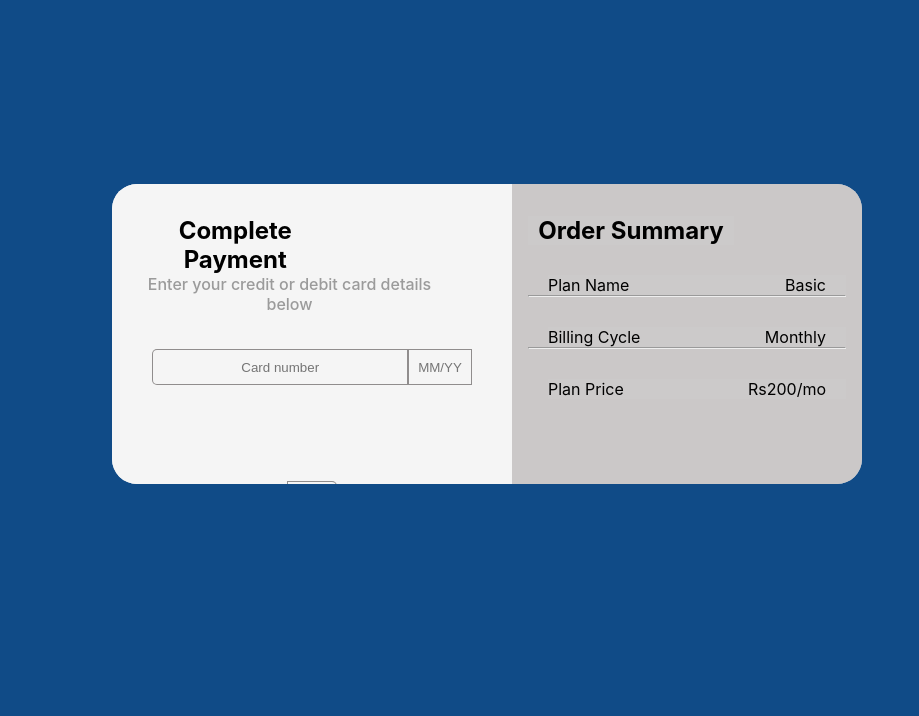
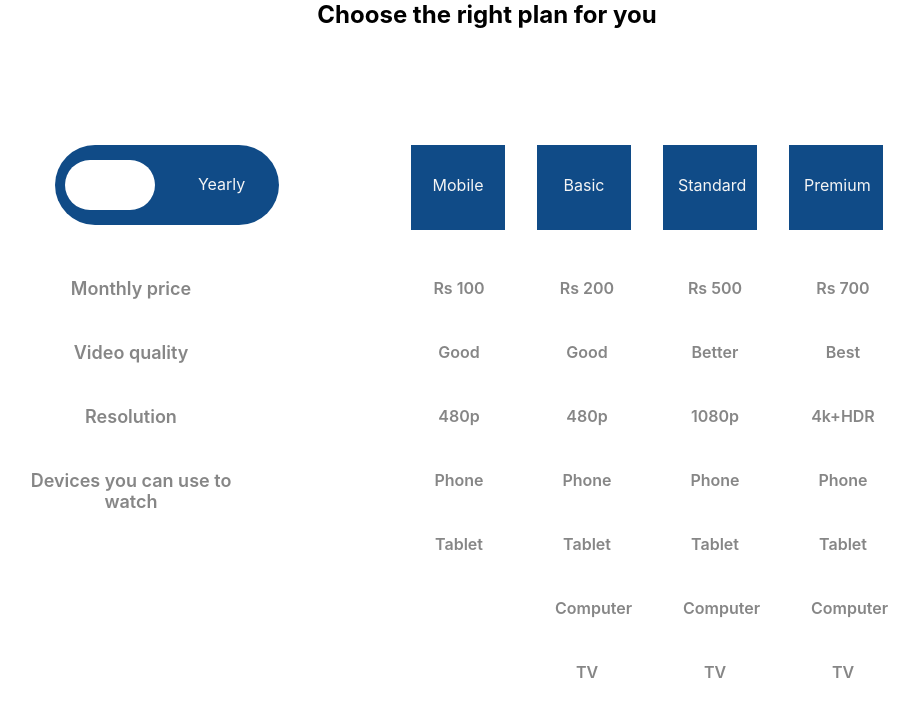
Before and after one commit to ashish280601/.gitit, a React (Create React App) app: page /home in a window 1280 px wide. Shown: the top 716 px of the page, without its empty margins (153-1072 px from the left). Built offline with nearby package versions, Linux system fonts and the light colour scheme.

Commit message:
changed the styling into module styling.

```diff
--- a/src/components/Home.js
+++ b/src/components/Home.js
@@ -1,8 +1,9 @@
 import React, { useState } from "react";
 import Monthly from "./pages/monthly";
 import Yearly from "./pages/yearly";
-import Payment from "./pages/Payment";
-// import "./styles/home.css";
+// import Payment from "./pages/Payment";
+import "./styles/home.css";
+import { useNavigate } from "react-router-dom";
 
 export default function Home() {
   const [plans] = useState([
@@ -119,18 +120,17 @@ export default function Home() {
 
   return (
     <div className="homepage">
-      {/* <h2>Choose the right plan for you</h2>
-      <input id="switch" type="checkbox" onClick={setToggle} />
+      <h2>Choose the right plan for you</h2>
+      <input id="switch" type="checkbox" onClick={setToggle}/>
       <label for="switch">
         <span className="toggle-option">Monthly</span>
         <span className="toggle-option">Yearly</span>
-      </label> */}
-      {/* {toggle ? (
+      </label>
+      {toggle ? (
         <Yearly plans={plans} years={years} />
       ) : (
         <Monthly plans={plans} months={months} />
-      )} */}
-      <Payment />
+      )}
     </div>
   );
 }
--- a/src/components/Login.js
+++ b/src/components/Login.js
@@ -2,7 +2,7 @@ import React, { useState } from "react"
 import axios from "axios"
 import { useNavigate, Link } from "react-router-dom"
 
-import "./styles/styles.css";
+import styled from "./styles/register.module.css";
 
 
 function Login() {
@@ -43,15 +43,15 @@ function Login() {
 
 
     return (
-        <div className="login">
+        <div className={styled.login}>
 
             <h1>Login</h1>
 
-            <form action="post" className="form">
-                <input type="email" onChange={(e) => { setEmail(e.target.value) }} placeholder="Email" className="form-input" />
-                <input type="password" onChange={(e) => { setPassword(e.target.value) }} placeholder="Password" autoComplete="on" className="form-input" />
+            <form action="post" className={styled.form}>
+                <input type="email" onChange={(e) => { setEmail(e.target.value) }} placeholder="Email" className={styled.formInput} />
+                <input type="password" onChange={(e) => { setPassword(e.target.value) }} placeholder="Password" autoComplete="on" className={styled.formInput} />
                 <button className="submit-btn" onClick={submit}>Log In</button>
-                <p>New to MyApp <Link to="/signup" className="link">Signup</Link></p>
+                <p>New to MyApp <Link to="/signup" className={styled.link}>Signup</Link></p>
             </form>
 
         </div>
--- a/src/components/Signup.js
+++ b/src/components/Signup.js
@@ -2,7 +2,7 @@ import React, {useState } from "react"
 import axios from "axios"
 import { useNavigate, Link } from "react-router-dom"
 
-import "./styles/styles.css";
+import styled from  "./styles/register.module.css";
 
 
 function Login() {
@@ -43,16 +43,16 @@ function Login() {
 
 
     return (
-        <div className="login">
+        <div className={styled.login}>
 
             <h1>Create Account</h1>
 
-            <form className="form" action="post">
-                <input type="text" onChange={(e) => { setName(e.target.value) }} placeholder="Name" className="form-input" />
-                <input type="email" onChange={(e) => { setEmail(e.target.value) }} placeholder="Email"  className="form-input"/>
-                <input type="password" onChange={(e) => { setPassword(e.target.value) }} placeholder="Password" autoComplete="on" className="form-input" />
-                <button className="submit-btn" onClick={submit}>Sign Up</button>
-                <p>Already have an account?<Link to="/" className="link">Login</Link></p>
+            <form className={styled.form} action="post">
+                <input type="text" onChange={(e) => { setName(e.target.value) }} placeholder="Name" className={styled.formInput} />
+                <input type="email" onChange={(e) => { setEmail(e.target.value) }} placeholder="Email"  className={styled.formInput}/>
+                <input type="password" onChange={(e) => { setPassword(e.target.value) }} placeholder="Password" autoComplete="on" className={styled.formInput} />
+                <button className={styled.submitBtn} onClick={submit}>Sign Up</button>
+                <p>Already have an account?<Link to="/" className={styled.link}>Login</Link></p>
             </form>
 
 
--- a/src/components/pages/Payment.js
+++ b/src/components/pages/Payment.js
@@ -1,10 +1,10 @@
-import "./payment.css";
+import styled from "../styles/payment.module.css";
 
 export default function Payment() {
   return (
     <>
-      <div className="payment-container">
-        <form id="left-side">
+      <div className={styled.paymentContainer}>
+        <form id={styled.leftSide}>
           <h2 style={{margin:"1rem 9.6rem 0 0", backgroundColor:"whitesmoke"}}>Complete Payment</h2>
           <p style={{ color: "rgba(49, 48, 48, 0.459)" , marginRight:"45px", backgroundColor:"whitesmoke", fontWeight:"500",paddingBottom:"1.2rem" }}>
             Enter your credit or debit card details below
@@ -13,23 +13,23 @@ export default function Payment() {
             type="number"
             placeholder="Card number"
             required
-            id="card-num"
+            id={styled.cardNum}
           />
           <input
             type="number"
             placeholder="MM/YY"
             required
-            id="card-month"
+            id={styled.cardMonth}
           />
           <input
             type="number"
             placeholder="CVC"
             required
-            id="cvc"
+            id={styled.cvc}
           />
-          <button>Confirm Payment</button>
+          <button id={styled.btn}>Confirm Payment</button>
         </form>
-        <div id="right-side">
+        <div id={styled.rightSide}>
           <h2 style={{marginTop:"1rem",marginRight:"7rem",backgroundColor:"rgb(204,202,202)"}}>Order Summary</h2>
           <span>
             Plan Name<p>Basic</p>
--- a/src/components/pages/monthly.js
+++ b/src/components/pages/monthly.js
@@ -1,22 +1,22 @@
-import "./styles.css";
+import styled from "../styles/styles.module.css";
 
-export default function Yearly({ plans, months }) {
+export default function Monthly({ plans, months }) {
   return (
-    <div className="container">
-      <div className="nav">
-        <div className="nav-container">
+    <div className={styled.container}>
+      <div >
+        <div>
           {plans.map((plan, index) => (
-            <ul className="sub-option" key={index}>
+            <ul className={styled.subOption} key={index}>
               <li>{plan.option}</li>
             </ul>
           ))}
           {months.map((data, index) => (
-            <div className="sub-details" key={index}>
-              <span className="sub-title">{data.title}</span>
-              <span className="sub-mobile">{data.mobile}</span>
-              <span className="sub-basic">{data.basic}</span>
-              <span className="sub-standard">{data.standard}</span>
-              <span className="sub-premium">{data.premium}</span>
+            <div className={styled.subDetails} key={index}>
+              <span className={styled.subTitle}>{data.title}</span>
+              <span className={styled.subMobile}>{data.mobile}</span>
+              <span className={styled.subBasic}>{data.basic}</span>
+              <span className={styled.subStandard}>{data.standard}</span>
+              <span className={styled.subPremium}>{data.premium}</span>
             </div>
           ))}
         </div>
--- a/src/components/pages/yearly.js
+++ b/src/components/pages/yearly.js
@@ -1,22 +1,22 @@
-import "./styles.css";
+import styled from "../styles/styles.module.css";
 
 export default function Yearly({ plans, years }) {
   return (
-    <div className="container">
-      <div className="nav">
-        <div className="nav-container">
+    <div className={styled.container}>
+      <div >
+        <div>
           {plans.map((plan, index) => (
-            <ul className="sub-option" key={index}>
+            <ul className={styled.subOption} key={index}>
               <li>{plan.option}</li>
             </ul>
           ))}
           {years.map((data, index) => (
-            <div className="sub-details hr-line" key={index}>
-              <span className="sub-title">{data.title}</span>
-              <span className="sub-mobile">{data.mobile}</span>
-              <span className="sub-basic">{data.basic}</span>
-              <span className="sub-standard">{data.standard}</span>
-              <span className="sub-premium">{data.premium}</span>
+            <div className={styled.subDetails} key={index}>
+              <span className={styled.subTitle}>{data.title}</span>
+              <span className={styled.subMobile}>{data.mobile}</span>
+              <span className={styled.subBasic}>{data.basic}</span>
+              <span className={styled.subStandard}>{data.standard}</span>
+              <span className={styled.subPremium}>{data.premium}</span>
             </div>
           ))}
         </div>
--- a/src/components/styles/home.css
+++ b/src/components/styles/home.css
@@ -1,6 +1,5 @@
 *{
     margin: auto;
-    /* overflow: hidden; */
 }
 
 input[type=checkbox]{
--- a/src/components/pages/payment.css
+++ b/src/components/styles/payment.module.css
@@ -1,9 +1,9 @@
 * {
   margin: auto;
-  background-color: rgb(16, 75, 135);
+  /* background-color: rgb(16, 75, 135); */
 }
 
-.payment-container {
+.paymentContainer {
   width: 750px;
   height: 300px;
   margin-top: 11.5rem;
@@ -15,7 +15,7 @@
 
 /* styling the left part of an payment  */
 
-#left-side {
+#leftSide {
   width: 50%;
   height: 100%;
   margin-right: 12rem;
@@ -24,14 +24,14 @@
   background-color: whitesmoke;
 }
 
-#card-num {
+#cardNum {
   width: 250px;
   margin-bottom: 5rem;
   border-top-left-radius: 5px;
   border-bottom-left-radius: 5px;
 }
 
-#card-month {
+#cardMonth {
   width: 3.6rem;
   border-left: 0;
   border-bottom-right-radius: 0;
@@ -43,8 +43,8 @@
   border-bottom-right-radius: 5px;
 }
 
-#card-num,
-#card-month,
+#cardNum,
+#cardMonth,
 #cvc {
   height: 2rem;
   margin-top: 1rem;
@@ -54,7 +54,7 @@
   border-collapse: collapse;
 }
 
-button {
+#btn {
   width: 10rem;
   height: 2.5rem;
   font-size: 16px;
@@ -72,7 +72,7 @@ input::-webkit-inner-spin-button {
 
 /* styling the right part of an payment  */
 
-#right-side{
+#rightSide{
   width: 50%;
   height: 100%;
   margin-left: -12rem;
--- a/src/components/styles/styles.css
+++ b/src/components/styles/register.module.css
@@ -10,14 +10,14 @@
     padding: 2rem;
   }
 
-  .form-input {
+  .formInput {
     width: 100%;
     padding-block: 0.5rem;
     border: 1px solid black;
     border-radius: 5px;
   }
 
-  .submit-btn {
+  .submitBtn {
     width: 100%;
     background-color: black;
     color: white;
--- a/src/components/pages/styles.css
+++ b/src/components/styles/styles.module.css
@@ -8,7 +8,7 @@
     margin-left: 25%;
 }
 
-.sub-option{
+.subOption{
     width: 4rem;
     height: 2.5rem;
     margin: 1rem;
@@ -18,11 +18,11 @@
     background-color: rgb(16, 75, 135);
 }
 
-.sub-option li{
+.subOption li{
     list-style: none;
 }
 
-.sub-details{
+.subDetails{
     width: auto;
     height: 2rem;
     font-weight:600;
@@ -34,7 +34,7 @@
 }
 
 
-.sub-title{
+.subTitle{
     width: 15rem;
     height: auto;
     font-size: large;
@@ -42,23 +42,23 @@
     left: -24rem;
 }
 
-.sub-mobile, .sub-basic , .sub-standard, .sub-premium{
+.subMobile, .subBasic , .subStandard, .subPremium{
     width: 4rem;
     height: auto;
 }
-.sub-mobile{
+.subMobile{
     position: absolute;
     left:2rem;
 }
-.sub-basic{
+.subBasic{
     position: absolute;
     left:10rem;
 }
-.sub-standard{
+.subStandard{
     position: absolute;
     left: 18rem;
 }
-.sub-premium{
+.subPremium{
     position: absolute;
     left: 26rem;
 }
```
